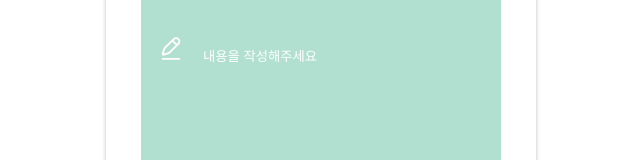
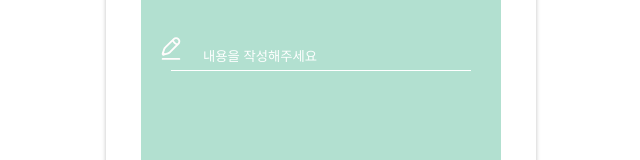
Before and after one commit to JOOMINSE0/SwuniForest_FE, a React (Create React App) app: page /uploadboard in a window 1280 px wide. Shown: the part 497-657 px from the top of the page, without its empty margins (319-959 px from the left). Built offline with nearby package versions, Linux system fonts and the light colour scheme.

Commit message:
design: 방명록 수정

```diff
--- a/src/pages/UploadBoard/uploadboard.js
+++ b/src/pages/UploadBoard/uploadboard.js
@@ -101,7 +101,7 @@ function UploadBoard() {
                         value={guestContent}
                         onChange={(e) => setGuestContent(e.target.value)}
                     />
-                    <div className="line-div"></div>
+                    <div style={{width:"300px", height:"0.6px", background:"#fff", marginLeft:"30px"}}></div>
                 </div>
                 <div style={{ display: 'flex', alignItems: 'center', marginTop: '35%' }}>
                     <div style={{ color: "#ffffff", marginLeft: "5%", fontWeight: 'bolder' }}>익명여부</div>
```
